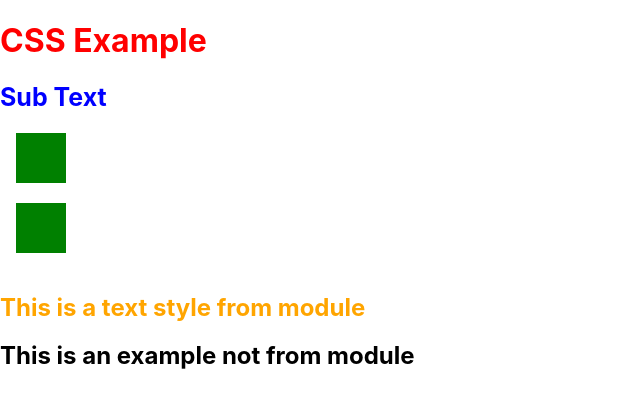
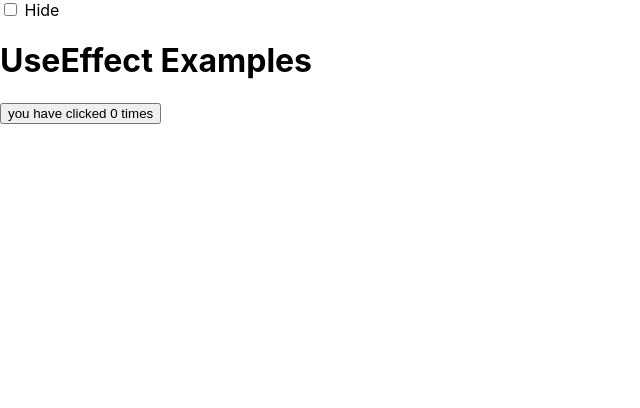
Before and after one commit to Mohiiuddiin/React_Net_Core, a React (Create React App) app in the folder React_Project/react-app/: page / in a window 1280 px wide. Shown: the top 408 px of the page, without its empty margins (0-640 px from the left). Built offline with nearby package versions, Linux system fonts and the light colour scheme.

Commit message:
use of use_effect

```diff
--- a/React_Project/react-app/src/App.js
+++ b/React_Project/react-app/src/App.js
@@ -1,23 +1,17 @@
-import React,{useEffect, useState} from 'react';
+import React, { useEffect, useState } from 'react';
 import './App.css';
+import UseEffectExamples from './UseEffectExamples';
 
 function App() {
-  const[myDate,myDateUpdate] = useState(new Date());
+  const[hide,setHide] = useState(false);
 
-  useEffect(()=>{
-    const intervalId = setInterval(()=>{
-      myDateUpdate(new Date());
-    }, 1000);
+  return (
+    <>
+      <input type="checkbox" onChange={()=>setHide(!hide)}/> Hide
+      {hide ? null : <UseEffectExamples />}
+    </>
+  )
 
-    return()=>clearInterval(intervalId);
-  })
-  return (
-     <div>
-      <h3>example react</h3>
-      <input />
-      <div>{myDate.toString()}</div>
-    </div>
-  );
-}
+};
 //shift+alt+f = to set code format
 export default App;
--- a/React_Project/react-app/src/CSSExamples.jsx
+++ b/React_Project/react-app/src/CSSExamples.jsx
@@ -10,8 +10,8 @@ export default function CSSExample(){
         height:'50px',
         width:'50px',
         marginLeft:'1rem'
+    }
 
-    }
     return (
         <>
             <h1 className="red">CSS Example</h1>
--- a/React_Project/react-app/src/ConditionalsIfSeveralComponents.jsx
+++ b/React_Project/react-app/src/ConditionalsIfSeveralComponents.jsx
@@ -23,7 +23,6 @@ export default function ConditionalsIfSeveralComponents(){
 
         }else{
             <span>Thanks!</span>
-
         }
     }
     return (
@@ -34,7 +33,6 @@ export default function ConditionalsIfSeveralComponents(){
         <SelectNumber selectContent={(value) =>`Select ${value}`}
          maxValue={10}
          onSelected={setSelectedRate}/>
-
             <div>
                 {displayResult()}
             </div>
@@ -45,6 +43,7 @@ export default function ConditionalsIfSeveralComponents(){
                         <Simple></Simple>
                     </>
                 </ProjectContent>
+
             </div>
         </>
     )
--- /dev/null
+++ b/React_Project/react-app/src/UseEffectExamples.jsx
@@ -0,0 +1,31 @@
+import { useState } from "react";
+import { useEffect } from "react"
+
+export default function UseEffectExamples(){
+    const[clicks,setClickes] = useState(0);
+    useEffect(()=>{
+        // Executed Immediately
+        console.log('component loaded');
+
+        return()=>{
+            //run before the component will be destroyed
+            console.log('the component will be destroyed');
+        }
+    },[])
+
+    useEffect(()=>{
+        document.title = `${clicks} times`;
+    },[clicks])
+
+
+    return(
+        <>
+            <h1>UseEffect Examples</h1>
+            <div>
+                <button onClick={()=>setClickes(clicks+1)}>
+                    you have clicked {clicks} times
+                </button>
+            </div>
+        </>
+    )
+}
--- a/React_Project/react-app/src/index.js
+++ b/React_Project/react-app/src/index.js
@@ -1,7 +1,7 @@
 import React from 'react';
 import ReactDOM from 'react-dom/client';
 import './index.css';
-// import App from './App';
+import App from './App';
 import reportWebVitals from './reportWebVitals';
 // import Simple from './Simple';
 // import Expressions from './Expressions';
@@ -15,7 +15,7 @@ import CSSExample from './CSSExamples';
 const root = ReactDOM.createRoot(document.getElementById('root'));
 root.render(
   <React.StrictMode>
-    {/* <App /> */}
+    <App />
     {/* <Simple/>
     <Expressions/>
     <Conditionals/> */}
@@ -23,7 +23,7 @@ root.render(
     {/* <ConditionalsIF/> */}
     {/* <MapExample/> */}
     {/* <ConditionalsIfSeveralComponents/> */}
-    <CSSExample></CSSExample>
+    {/* <CSSExample></CSSExample> */}
   </React.StrictMode>
 );
 
```
Also changed, not shown: React_Project/react-app/src/ClockExample.jsx (added, +21 -0 lines).
